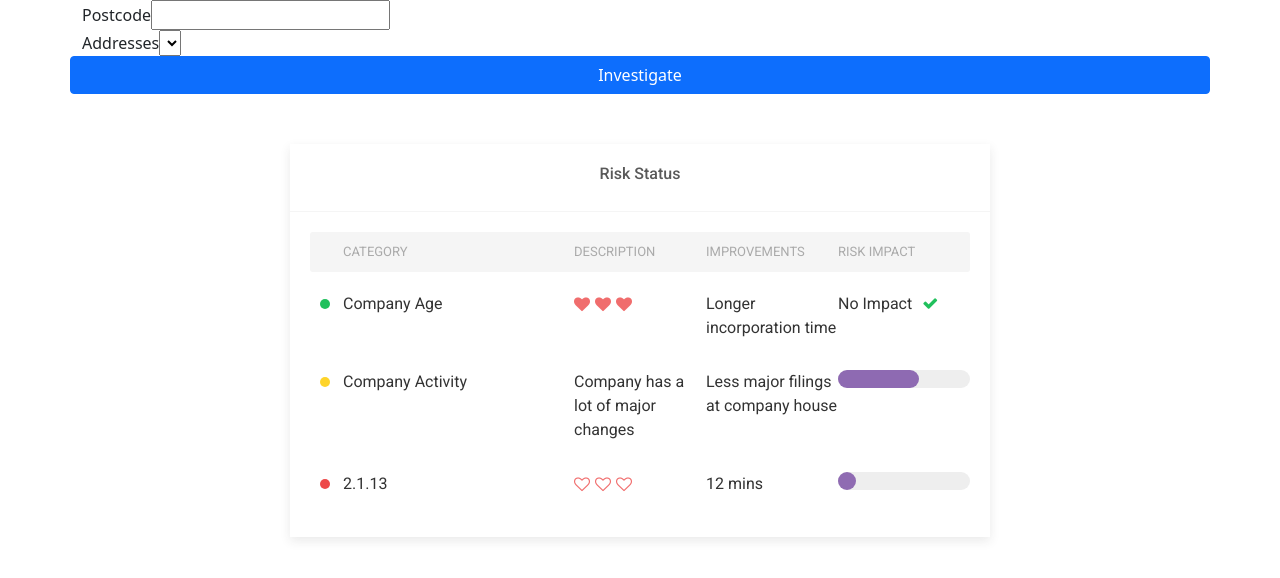
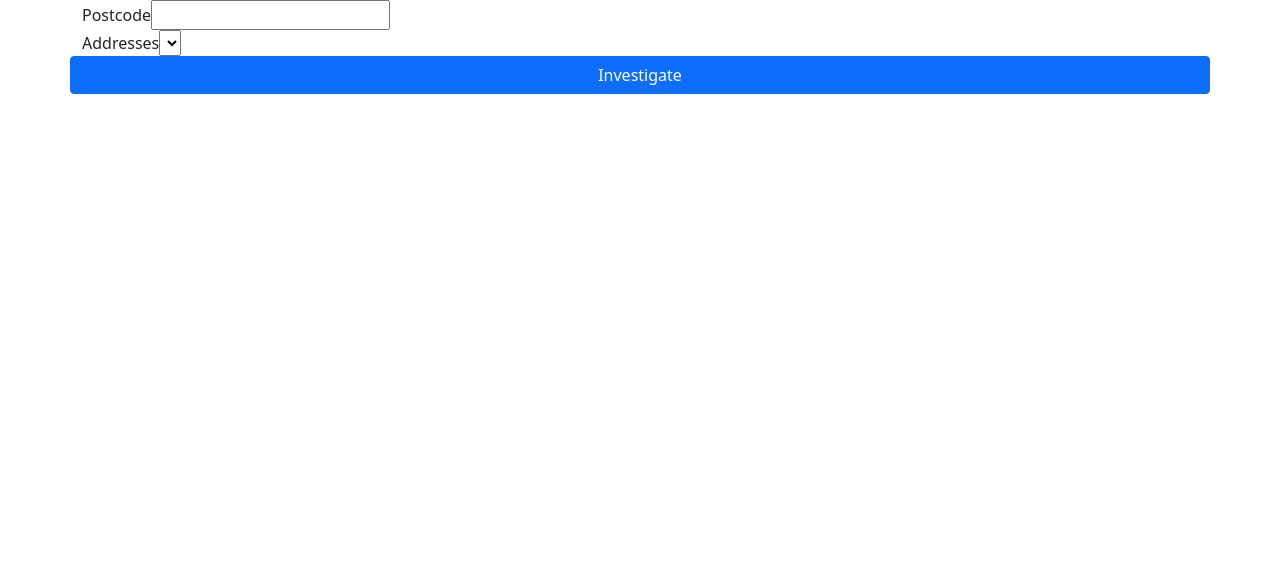
Before and after one commit to davmarksman/InsuHackathon, a Vue app in the folder hello-world/: page / in a window 1280 px wide. Shown: the top 578 px of the page. Built offline with nearby package versions, Linux system fonts and the light colour scheme.

Commit message:
Listed building working

```diff
--- a/hello-world/src/components/GeneralStats.vue
+++ b/hello-world/src/components/GeneralStats.vue
@@ -7,20 +7,20 @@
       <div class="build-header">
         <div class="card-col-sml header"></div>
         <div class="card-col-lg header">Category</div>
+        <div class="card-col-med header">Result</div>
         <div class="card-col-med header">Description</div>
-        <div class="card-col-med header">Improvements</div>
         <div class="card-col-med header">Risk Impact</div>
       </div>
       <div class="build-container">
         <div class="card-col-sml status"><span class="build-status" data-build-status="success"></span></div>
-        <div class="card-col-lg name">Company Age</div>
-        <div class="card-col-med health"><span data-tooltip="The Company is more than 3 years old" data-tooltip-options="light"><span class="build-health" data-build-health="great"></span></span></div>
-        <div class="card-col-med duration">Longer incorporation time</div>
+        <div class="card-col-lg name">Built Age</div>
+        <div class="card-col-med health">{{ buildingAge }}</div>
+        <div class="card-col-med duration"></div>
         <div class="card-col-med current-build">No Impact<i class="fa fa-check check-style" aria-hidden="true"></i></div>
       </div>
       <div class="build-container">
         <div class="card-col-sml status"><span class="build-status" data-build-status="pending"></span></div>
-        <div class="card-col-lg name">Company Activity</div>
+        <div class="card-col-lg name">Flood Risk</div>
         <div class="card-col-med health">Company has a lot of major changes</div>
         <div class="card-col-med duration">Less major filings at company house</div>
         <div class="card-col-med">
@@ -28,21 +28,36 @@
         </div>
       </div>
        <div class="build-container">
-        <div class="card-col-sml status"><span class="build-status" data-build-status="failed"></span></div>
-        <div class="card-col-lg name">2.1.13</div>
-        <div class="card-col-med health"><span data-tooltip="The last 5 builds failed." data-tooltip-options="light"><span class="build-health" data-build-health="terrible"></span></span></div>
-        <div class="card-col-med duration">12 mins</div>
-        <div class="card-col-med current-build">
-          <div class="status-bar"><span class="status-value" style="width: 11.7234%;"></span></div>
-        </div>
+        <div class="card-col-sml status"><span class="build-status" :data-build-status="listedStatus"></span></div>
+        <div class="card-col-lg name">Listed Building</div>
+        <div class="card-col-med health"><i v-if="listed.isListed" class="fa fa-check" style="color: #ed4949" aria-hidden="true"></i><p v-else>Unlisted Building</p></div>
+        <div class="card-col-med duration">{{listedGrade}}</div>
+        <div class="card-col-med current-build">{{listedLink}}</div>
       </div>
     </div>
   </div>
 </template>
 
 <script>
+import { mapState } from 'vuex'
+
 export default {
-
+  computed: {
+    ...mapState([
+      'address',
+      'buildingAge',
+      'listed'
+    ]),
+    listedStatus(){
+      return this.listed.isListed ? "success" : "failed";
+    },
+    listedGrade(){
+      return this.listed.isListed ? this.listed.grade : "";
+    },
+    listedLink(){
+      return this.listed.isListed ? this.listed.link : "";
+    },
+  }
 }
 </script>
 
--- a/hello-world/src/components/HelloWorld.vue
+++ /dev/null
@@ -1,69 +0,0 @@
-<template>
-  <div class="hello">
-    <h1>{{ msg }}</h1>
-    <p>
-      For a guide and recipes on how to configure / customize this project,<br>
-      check out the
-      <a href="https://cli.vuejs.org" target="_blank" rel="noopener">vue-cli documentation</a>.
-    </p>
-    <h3>Installed CLI Plugins</h3>
-    <ul>
-      <li><a href="https://github.com/vuejs/vue-cli/tree/dev/packages/%40vue/cli-plugin-babel" target="_blank" rel="noopener">babel</a></li>
-      <li><a href="https://github.com/vuejs/vue-cli/tree/dev/packages/%40vue/cli-plugin-eslint" target="_blank" rel="noopener">eslint</a></li>
-    </ul>
-    <h3>Essential Links</h3>
-    <ul>
-      <li><a href="https://vuejs.org" target="_blank" rel="noopener">Core Docs</a></li>
-      <li><a href="https://forum.vuejs.org" target="_blank" rel="noopener">Forum</a></li>
-      <li><a href="https://chat.vuejs.org" target="_blank" rel="noopener">Community Chat</a></li>
-      <li><a href="https://twitter.com/vuejs" target="_blank" rel="noopener">Twitter</a></li>
-      <li><a href="https://news.vuejs.org" target="_blank" rel="noopener">News</a></li>
-    </ul>
-    <h3>Ecosystem</h3>
-    <ul>
-      <li><a href="https://router.vuejs.org" target="_blank" rel="noopener">vue-router</a></li>
-      <li><a href="https://vuex.vuejs.org" target="_blank" rel="noopener">vuex</a></li>
-      <li><a href="https://github.com/vuejs/vue-devtools#vue-devtools" target="_blank" rel="noopener">vue-devtools</a></li>
-      <li><a href="https://vue-loader.vuejs.org" target="_blank" rel="noopener">vue-loader</a></li>
-      <li><a href="https://github.com/vuejs/awesome-vue" target="_blank" rel="noopener">awesome-vue</a></li>
-    </ul>
-  </div>
-</template>
-
-<script>
-import searchListed from './lib/searchListed.js'
-
-
-export default {
-  name: 'HelloWorld',
-  props: {
-    msg: String
-  },
-  mounted () {
-    searchListed("High");
-  },
-  methods: {
-    test() {
-      searchListed("High");
-    }
-  },
-}
-</script>
-
-<!-- Add "scoped" attribute to limit CSS to this component only -->
-<style scoped>
-h3 {
-  margin: 40px 0 0;
-}
-ul {
-  list-style-type: none;
-  padding: 0;
-}
-li {
-  display: inline-block;
-  margin: 0 10px;
-}
-a {
-  color: #42b983;
-}
-</style>
--- a/hello-world/src/components/VAddressFinder.vue
+++ b/hello-world/src/components/VAddressFinder.vue
@@ -19,18 +19,18 @@
       </select>
     </div>
     <div class="row">
-      <button class="btn btn-primary">Investigate</button>
+      <button class="btn btn-primary" @click="investigate">Investigate</button>
     </div>
     <div class="row">
-      <result-page></result-page>
+      <result-page v-if= "showResultsPage"></result-page>
     </div>
   </div>
 </template>
 
 <script>
-import searchListed from './lib/searchListed.js'
 import axios from 'axios';
 import ResultPage from './ResultPage.vue'
+import { mapState } from 'vuex'
 
 
 
@@ -44,6 +44,11 @@ export default {
       selectedAddress: '',
       selectedAddressJSON: {},
     };
+  },
+  computed: {
+    ...mapState([
+      'showResultsPage',
+    ]),
   },
   methods: {
     findAddresses() {
@@ -60,11 +65,14 @@ export default {
       this.$store.commit('setAddress', payload);
     },
     investigate(){
-      const address = this.$store.address
-      if(address != ""){
-        const result = searchListed(this.$store.address);
-        console.log(result);
+      if(this.$store.state["address"] != null){
+
+        console.log("investigate")
+        this.$store.dispatch("fetchProp")
+      }else{
+        alert("Pick Something")
       }
+
     }
   },
 };
--- a/hello-world/src/components/lib/searchListed.js
+++ b/hello-world/src/components/lib/searchListed.js
@@ -2,7 +2,19 @@ import json from './listed.json'
 
 
 export default function(searchTerm){
-  const result = json.find(listing => listing.Name.includes(searchTerm));
+  console.log("Searching for... ", searchTerm);
+  const result = json.find(listing => listing.Name.includes(searchTerm.street));
   console.log("result", result);
-  return result;
+
+  if(result == null ){
+    return {
+      isListed: false,
+    };
+  }else{
+    return {
+      isListed:true,
+      grade: result.grade,
+      link: result.link
+    };
+  }
 }
--- a/hello-world/src/main.js
+++ b/hello-world/src/main.js
@@ -1,20 +1,38 @@
 import Vue from 'vue'
 import App from './App.vue'
 import Vuex from 'vuex'
+import searchListed from './components/lib/searchListed.js'
 
 Vue.config.productionTip = false
 Vue.use(Vuex)
 
 const store = new Vuex.Store({
   state:{
-    address: "",
-    buildingAge: 10
+    showResultsPage: false,
+    address: null,
+    buildingAge: 10,
+    listed: { isListed: false}
   },
   mutations: {
     setAddress(state, payload){
       state.address = payload.address
+    },
+    searchListed(state){
+      console.log("searchListed");
+      state.listed = searchListed(state.address);
+    },
+    showResultsPage(state, payload){
+      state.showResultsPage = payload
+    }
+  },
+  actions: {
+    fetchProp ({ commit }) {
+      commit('searchListed')
+      commit('showResultsPage', true);
     }
   }
+
+
 })
 
 new Vue({
```
